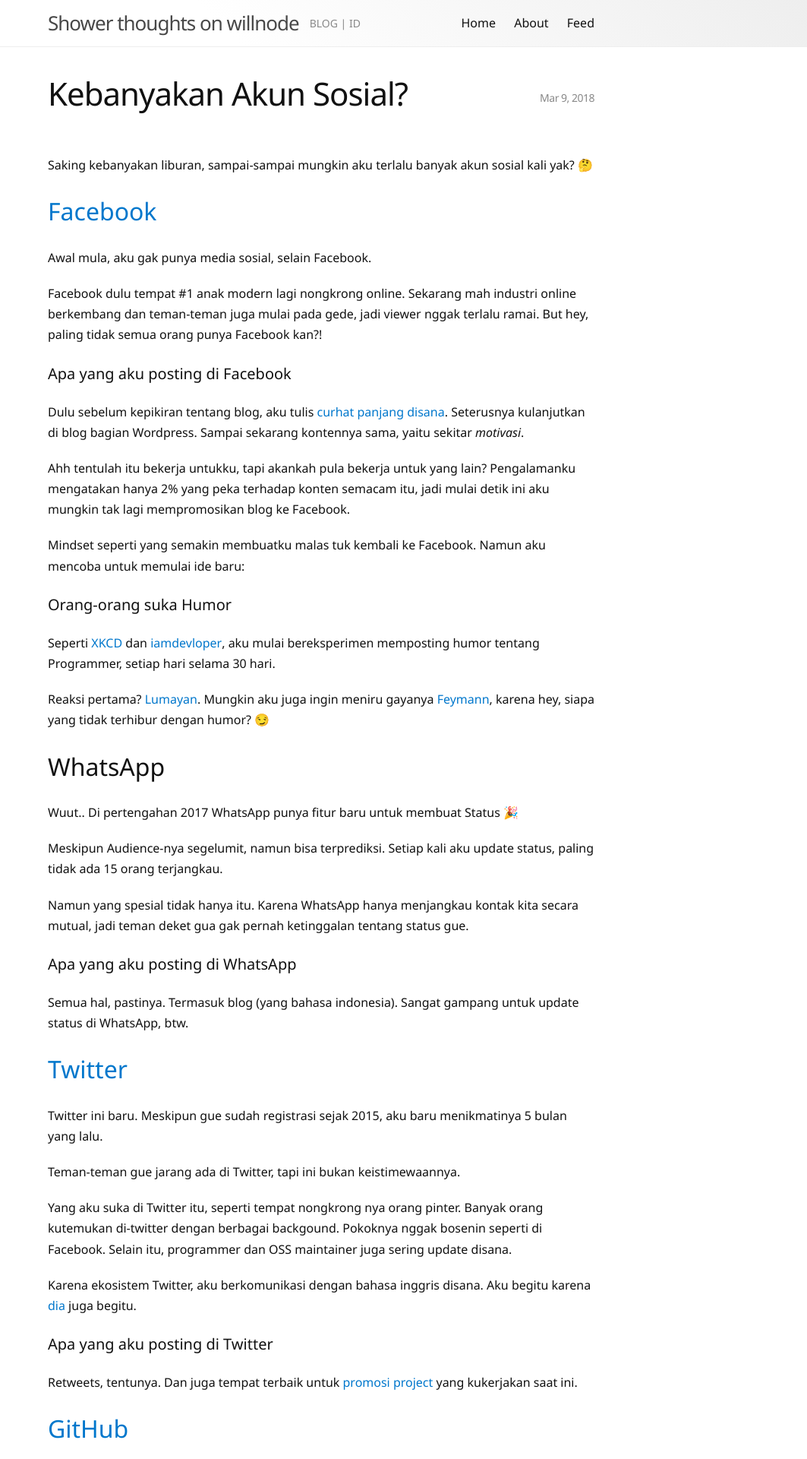
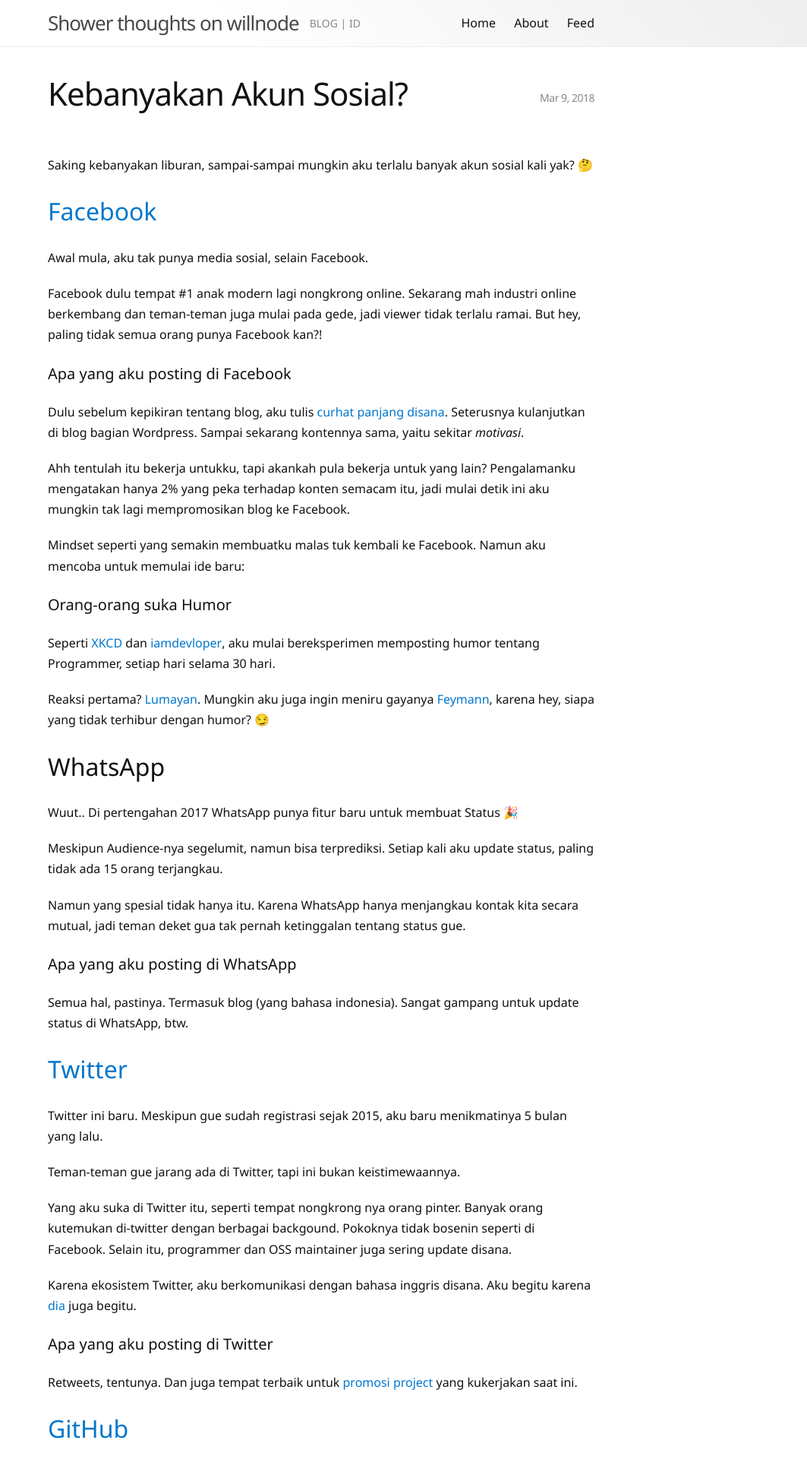
Before and after one commit to willnode/blog, a Jekyll site: the page built from id/_posts/2018-03-09-kebanyakan-akun-sosial.md, in a window 1280 px wide. Shown: the top 1920 px of the page at 76% size, without its empty margins (217-1280 px from the left). Built offline with Jekyll 4.4.1, drawn with Linux system fonts in a browser that asks for light colours; some of the changed text lies outside the part shown.

Commit message:
new post
and couple bugfix

```diff
--- a/_includes/head.html
+++ b/_includes/head.html
@@ -3,8 +3,10 @@
   <meta http-equiv="X-UA-Compatible" content="IE=edge">
   <link rel="icon" type="image/png" href="/favicon.png" />
   <meta name="viewport" content="width=device-width, initial-scale=1">
-  <title>{% if page.title %}{{ page.title | escape }}{% else %}{{ site.title | escape }}{% endif %}</title>
-  <meta name="description" content="{{ page.excerpt | strip_html | normalize_whitespace | truncate: 160 | escape }}">
+  {% capture title %}{% if page.title %}{{ page.title | escape }}{% else %}{{ site.title | escape }}{% endif %}{% endcapture %}
+  <title>{{ title }}</title>
+  <meta name="title" property="og:title" content="{{ title }}">
+  <meta name="description" property="og:description" content="{{ page.excerpt | strip_html | normalize_whitespace | truncate: 160 | escape }}">
 
   <link rel="stylesheet" href="{{ "/style.css" | relative_url }}">
   <link rel="canonical" href="{{ page.url | replace:'index.html','' | absolute_url }}">
--- a/_sass/base.scss
+++ b/_sass/base.scss
@@ -134,7 +134,6 @@
 }
 
 pre {
-  line-height: 1.15;
   padding: 8px 12px;
   overflow-x: auto;
 
--- a/id/_posts/2018-03-09-kebanyakan-akun-sosial.md
+++ b/id/_posts/2018-03-09-kebanyakan-akun-sosial.md
@@ -6,9 +6,9 @@
 
 ## [Facebook](//facebook.com/WillandMubarok)
 
-Awal mula, aku gak punya media sosial, selain Facebook.
+Awal mula, aku tak punya media sosial, selain Facebook.
 
-Facebook dulu tempat #1 anak modern lagi nongkrong online. Sekarang mah industri online berkembang dan teman-teman juga mulai pada gede, jadi viewer nggak terlalu ramai. But hey, paling tidak semua orang punya Facebook kan?!
+Facebook dulu tempat #1 anak modern lagi nongkrong online. Sekarang mah industri online berkembang dan teman-teman juga mulai pada gede, jadi viewer tidak terlalu ramai. But hey, paling tidak semua orang punya Facebook kan?!
 
 #### Apa yang aku posting di Facebook
 
@@ -30,7 +30,7 @@
 
 Meskipun Audience-nya segelumit, namun bisa terprediksi. Setiap kali aku update status, paling tidak ada 15 orang terjangkau.
 
-Namun yang spesial tidak hanya itu. Karena WhatsApp hanya menjangkau kontak kita secara mutual, jadi teman deket gua gak pernah ketinggalan tentang status gue.
+Namun yang spesial tidak hanya itu. Karena WhatsApp hanya menjangkau kontak kita secara mutual, jadi teman deket gua tak pernah ketinggalan tentang status gue.
 
 #### Apa yang aku posting di WhatsApp
 
@@ -42,7 +42,7 @@
 
 Teman-teman gue jarang ada di Twitter, tapi ini bukan keistimewaannya.
 
-Yang aku suka di Twitter itu, seperti tempat nongkrong nya orang pinter. Banyak orang kutemukan di-twitter dengan berbagai backgound. Pokoknya nggak bosenin seperti di Facebook. Selain itu, programmer dan OSS maintainer juga sering update disana.
+Yang aku suka di Twitter itu, seperti tempat nongkrong nya orang pinter. Banyak orang kutemukan di-twitter dengan berbagai backgound. Pokoknya tidak bosenin seperti di Facebook. Selain itu, programmer dan OSS maintainer juga sering update disana.
 
 Karena ekosistem Twitter, aku berkomunikasi dengan bahasa inggris disana. Aku begitu karena [dia](//twitter.com/yudit1999) juga begitu.
 
@@ -60,7 +60,7 @@
 
 #### Apa yang aku posting di GitHub
 
-Serius bro? Enaknya di GitHub itu yah, script dan project gue tidak hilang ditendang waktu. Trus berpengaruh banget sama popularitas skill gue sebagai programmer. Jadi Amit-amit lah kalau lu seorang programmer tapi gak punya akun GitHUb.
+Serius bro? Enaknya di GitHub itu yah, script dan project gue tidak hilang ditendang waktu. Trus berpengaruh banget sama popularitas skill gue sebagai programmer. Jadi Amit-amit lah kalau lu seorang programmer tapi tak punya akun GitHUb.
 
 ## Akun Sosial Lain
 
@@ -70,7 +70,7 @@
 
 Banyak temen gue yang online di Instagram. Sayang pula karena gue takut kuota kesedot banyak 😢.
 
-Lagian, sebagai programmer gue males kalau disuruh selfie, apalagi sekarang aku gak workout kemana-mana. Mungkin tidak akan sama kalau gue kuliah nanti, btw.
+Lagian, sebagai programmer gue males kalau disuruh selfie, apalagi sekarang aku tak workout kemana-mana. Mungkin tidak akan sama kalau gue kuliah nanti, btw.
 
 #### [YouTube](//youtube.com/channel/UCJr_vGlEh3DvYyPXh-VJscg)
 
@@ -82,8 +82,8 @@
 
 #### [Codepen](//codepen.io/willnode/)
 
-Sorry. Kontennya masih sepi. Lagian masih nggak suka promosi disana.
+Sorry. Kontennya masih sepi. Lagian masih tidak suka promosi disana.
 
 #### IG
 
-🔫 Please gue gak pernah tahu apa itu IG, namun banyak pula temen2 cool gue pada online di IG. Apa sih yang spesial dari IG?
+🔫 Please gue tak pernah tahu apa itu IG, namun banyak pula temen2 cool gue pada online di IG. Apa sih yang spesial dari IG?
```
Also changed, not shown: id/_posts/2017-11-03-berhijrah-ke-situs-statis.md (+2 -2 lines), id/_posts/2018-01-18-teknik-hosting-gratis-2018.md (+3 -3 lines), id/_posts/2018-01-20-kebanyakan-liburan.md (+3 -3 lines), id/_posts/2018-04-11-mengapa-pilih-madura.md (added, +127 -0 lines).
